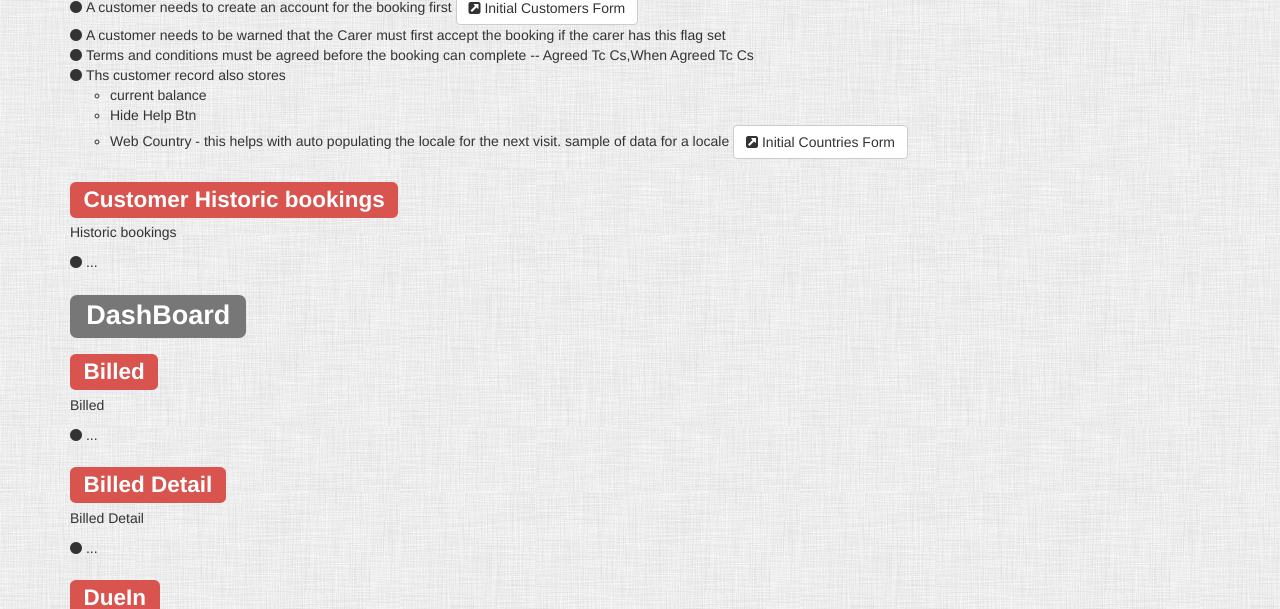
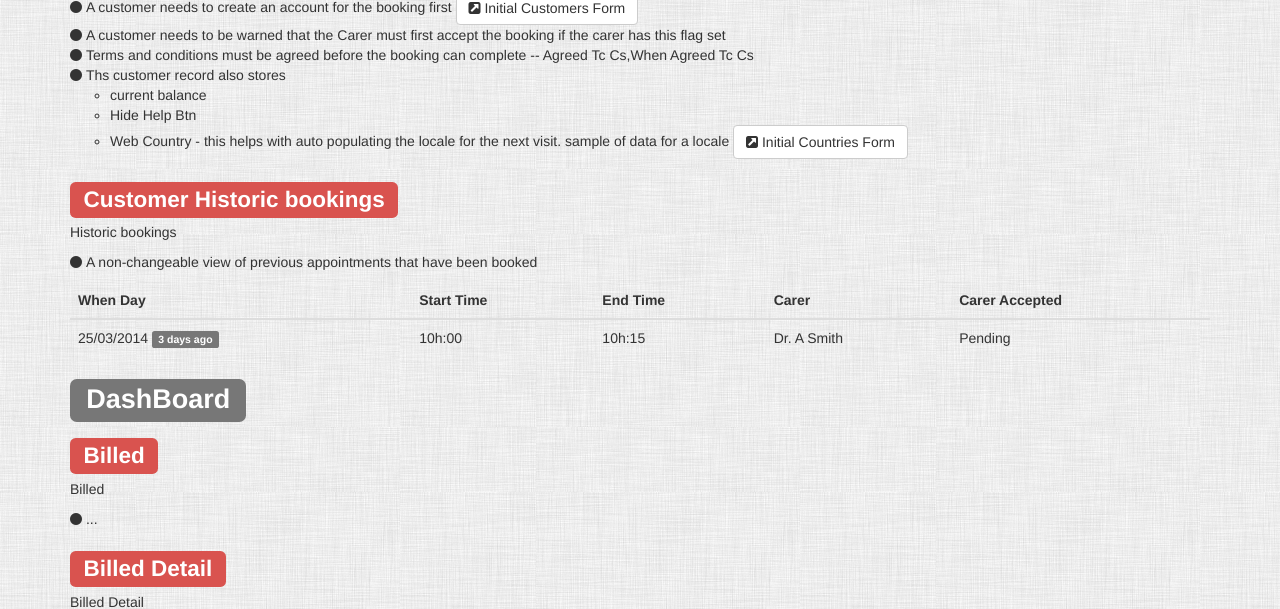
Before and after one commit to Ketch2009/Spier, a PHP site: page / in a window 1280 px wide. Shown: the part 2153-2762 px from the top of the page. Run offline with PHP 8.4, Linux system fonts and the light colour scheme; some libraries are stand-ins or nearby versions.

Commit message:
Top pages complete

```diff
--- a/web/index.php
+++ b/web/index.php
@@ -259,8 +259,18 @@
             <h2><span class='label label-danger animated fadeIn'>Customer Historic bookings</span></h4>
             <p>Historic bookings</p>
             <ul class="list-unstyled">
-              <li>...</li>
+              <li>A non-changeable view of previous appointments that have been booked</li>
             </ul>
+            <table class='table table-hover'>
+              <thead>
+                <tr><th>When Day</th><th>Start Time</th><th>End Time</th><th>Carer</th><th>Carer Accepted</th>
+                </tr>
+              </thead>
+              <tbody>
+                <tr><td>25/03/2014 <span class='label label-default'>3 days ago</span></td><td>10h:00</td><td>10h:15</td><td>Dr. A Smith</td><td>Pending</td>
+                </tr>
+              </tbody>
+            </table>
           </div>
         </section>
         <!-- xxx -->
```
